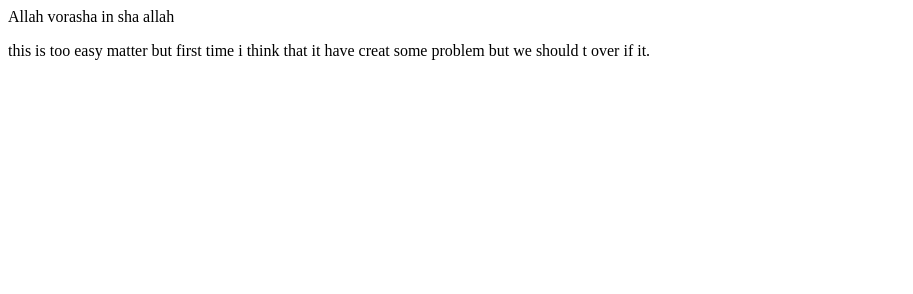
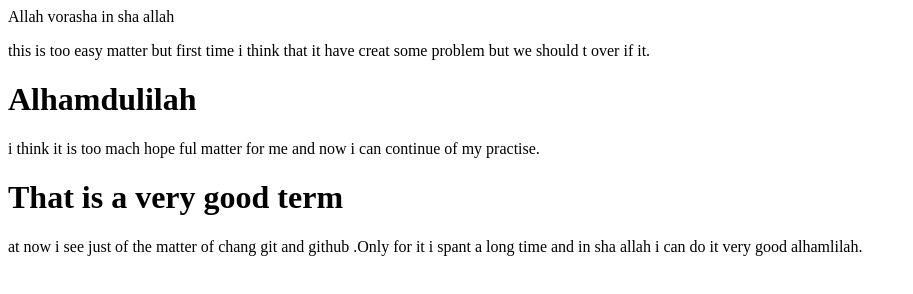
Before and after one commit to Najmulbokhare07/final, a plain HTML site: page index.html in a window 1280 px wide. Shown: the whole page, without its empty margins (0-913 px from the left). Drawn offline with Linux system fonts and the light colour scheme.

Commit message:
added of it

```diff
--- a/index.html
+++ b/index.html
@@ -9,5 +9,11 @@
 <body>
     <h>Allah vorasha in sha allah</h>
     <p>this is too easy matter but first time i think that it have creat some problem but we should t over if it.</p>
+    <h1>Alhamdulilah</h1>
+    <p>i think it is too mach hope ful matter for me and now i can continue of my practise.</p>
+    <h1>That is a very good term </h1>
+    <p>at now i see just of the matter of chang git and github .Only for it i spant a long time and in sha allah i can do it very good alhamlilah.</p>
+
+
 </body>
 </html>
```
Also changed, not shown: 1 other file.
